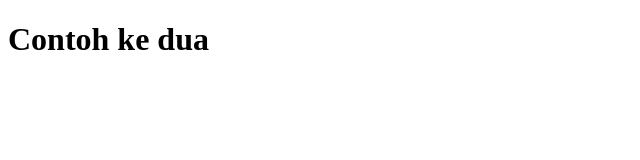
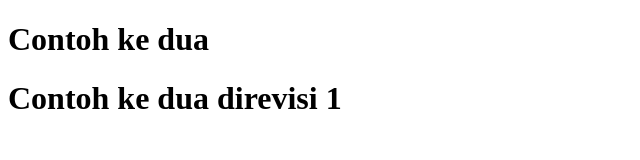
Before and after one commit to gilbertsitumorang30/teori06-02, a plain HTML site: page index.html in a window 1280 px wide. Shown: the whole page, without its empty margins (0-640 px from the left). Drawn offline with Linux system fonts and the light colour scheme.

Commit message:
revisi 2

```diff
--- a/index.html
+++ b/index.html
@@ -7,5 +7,6 @@
   </head>
   <body>
     <h1>Contoh ke dua</h1>
+    <h1>Contoh ke dua direvisi 1</h1>
   </body>
 </html>
```
